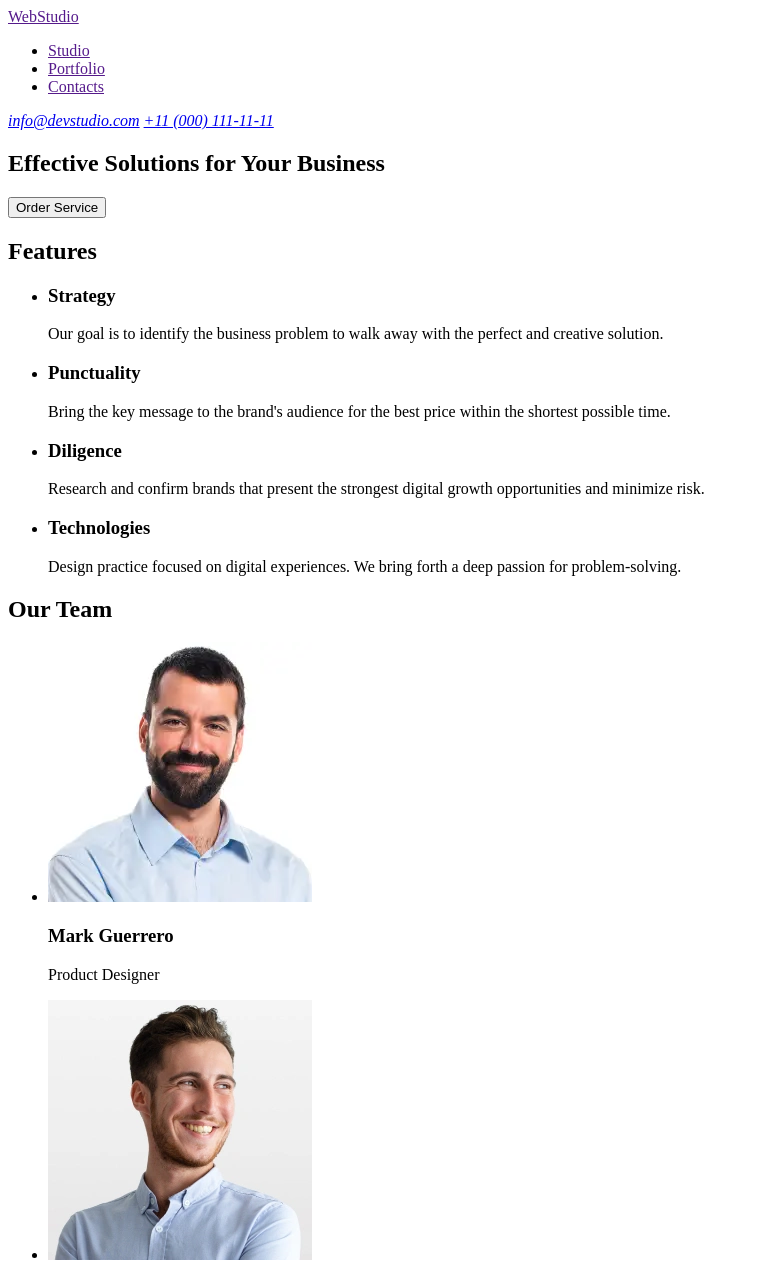
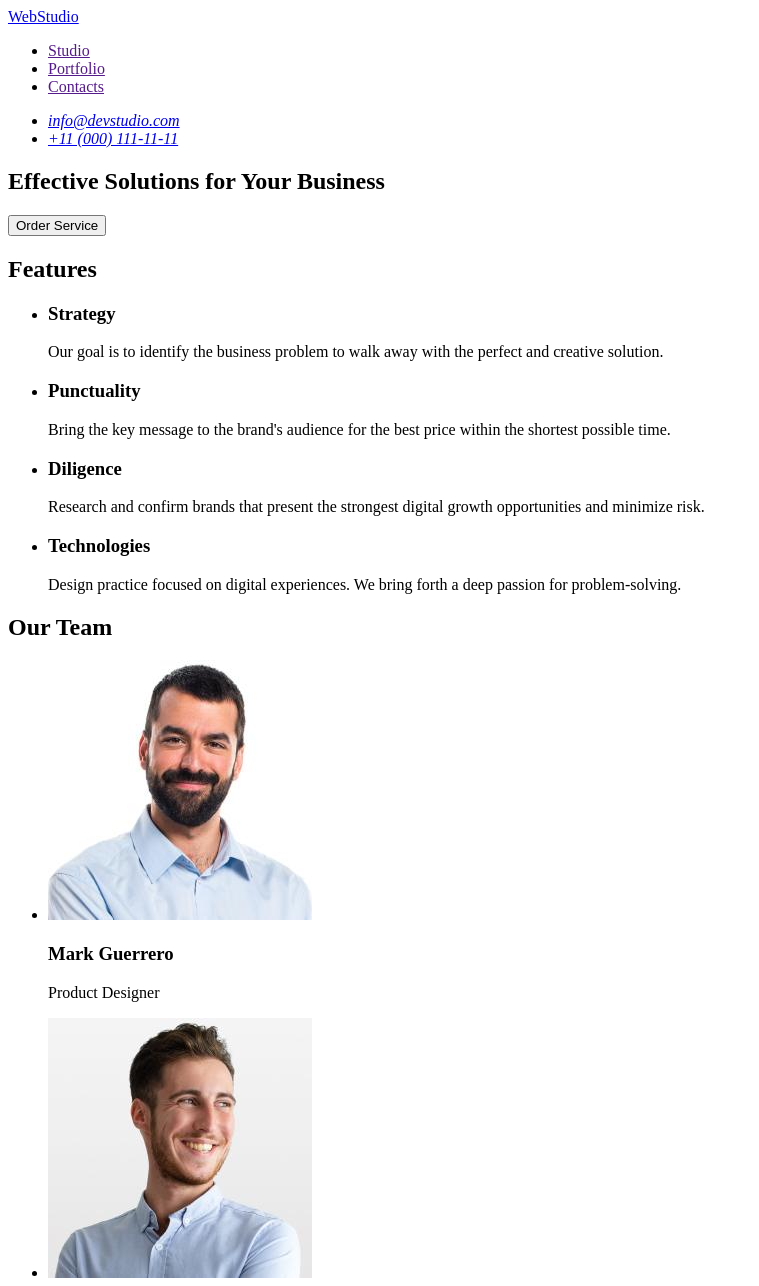
Before and after one commit to elastika/goit-markup-hw-01, a plain HTML site: page index.html in a window 1280 px wide. Shown: the top 1286 px of the page, without its empty margins (0-759 px from the left). Drawn offline with Linux system fonts and the light colour scheme.

Commit message:
update header, main, footer

```diff
--- a/index.html
+++ b/index.html
@@ -8,8 +8,11 @@
 <body>
 
     <header>
-        <a href="">WebStudio</a>
+
         <nav>
+
+            <a href="http://127.0.0.1:5500/index.html">WebStudio</a>
+
             <ul>
 
                 <li><a href="">Studio</a></li>
@@ -20,9 +23,13 @@
 
             </ul>
         </nav>
+
         <address>
-            <a href="maito:info@devstudio.com">info@devstudio.com</a>
-            <a href="tel:+11(000)111-11-11">+11 (000) 111-11-11</a>
+            <ul>
+
+                <li><a href="maito:info@devstudio.com">info@devstudio.com</a></li>
+                <li><a href="tel:+11(000)111-11-11">+11 (000) 111-11-11</a></li>
+            </ul>
         </address>
 
     </header>
@@ -32,7 +39,7 @@
         <section>
 
             <h1>Effective Solutions for Your Business</h1>
-            <button>Order Service</button>
+            <button type="button">Order Service</button>
 
         </section>
 
@@ -71,25 +78,25 @@
             <ul>
 
                 <li>
-                    <img src="./images/MarkGuerrero.webp" alt="Mark Guerrero" width="264" height="260"/>
+                    <img src="./images/MarkGuerrero.jpg" alt="Mark Guerrero" width="264" height="260"/>
                     <h3>Mark Guerrero</h3>
                     <p>Product Designer</p>
                 </li>
 
                 <li>
-                    <img src="./images/TomFord.webp" alt="Tom Ford" width="264" height="260"/>
+                    <img src="./images/TomFord.jpg" alt="Tom Ford" width="264" height="260"/>
                     <h3>Tom Ford</h3>
                     <p>Frontend Developer</p>
                 </li>
 
                 <li>
-                    <img src="./images/CamilaGarcia.webp" alt="Camila Garcia" width="264" height="260"/>
+                    <img src="./images/CamilaGarcia.jpg" alt="Camila Garcia" width="264" height="260"/>
                     <h3>Camila Garcia</h3>
                     <p>Marketing</p>
                 </li>
 
                 <li>
-                    <img src="./images/DanielWilson.webp" alt="Daniel Wilson" width="264" height="260"/>
+                    <img src="./images/DanielWilson.jpg" alt="Daniel Wilson" width="264" height="260"/>
                     <h3>Daniel Wilson</h3>
                     <p>UI Designer</p>
                 </li>
@@ -102,7 +109,7 @@
 
     <footer>
 
-        <a href="">WebStudio</a>
+        <a href="http://127.0.0.1:5500/index.html">WebStudio</a>
         <p>Increase the flow of customers and sales for your business with digital marketing & growth solutions.</p>
 
     </footer>
```
Also changed, not shown: images/CamilaGarcia.jpg (added), images/CamilaGarcia.webp (deleted), images/DanielWilson.jpg (added), images/DanielWilson.webp (deleted), images/MarkGuerrero.jpg (added), images/MarkGuerrero.webp (deleted), images/TomFord.jpg (added), images/TomFord.webp (deleted). Lines whose indentation alone changed are shown as unchanged.
